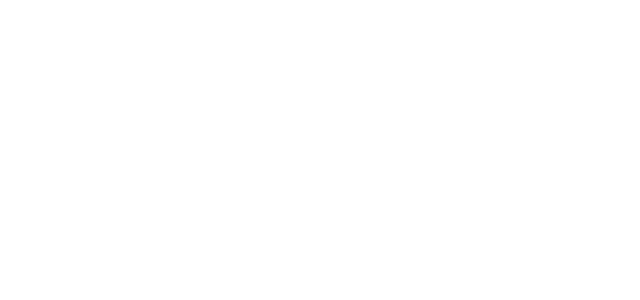
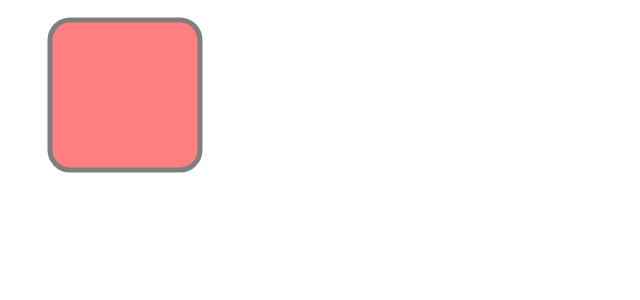
Before and after one commit to DeokCho/practiced3lib, a React (Create React App) app: page / in a window 1280 px wide. Shown: the top 300 px of the page, without its empty margins (0-640 px from the left). Built offline with nearby package versions, Linux system fonts and the light colour scheme.

Commit message:
svg Component 생성

```diff
--- a/package.json
+++ b/package.json
@@ -6,6 +6,7 @@
     "@testing-library/jest-dom": "^5.16.0",
     "@testing-library/react": "^11.2.7",
     "@testing-library/user-event": "^12.8.3",
+    "d3": "^7.1.1",
     "react": "^17.0.2",
     "react-dom": "^17.0.2",
     "react-scripts": "4.0.3",
--- a/src/App.js
+++ b/src/App.js
@@ -1,5 +1,14 @@
-function App() {
- return <div></div>;
-}
+import React from "react";
+
+import PracticeSvg from "./pages/practicesvg/PracticeSvg";
+import PracticeD3Lib from "./pages/practiced3lib/PracticeD3Lib";
+
+const App = () => {
+ return (
+  <>
+   <PracticeSvg />
+  </>
+ );
+};
 
 export default App;
--- /dev/null
+++ b/src/pages/practiced3lib/PracticeD3Lib.tsx
@@ -0,0 +1,7 @@
+import React from "react";
+
+const PracticeD3Lib = () => {
+ return <div></div>;
+};
+
+export default PracticeD3Lib;
--- /dev/null
+++ b/src/pages/practicesvg/PracticeSvg.tsx
@@ -0,0 +1,27 @@
+import React from "react";
+
+const PracticeSvg = () => {
+ return (
+  <div>
+   <svg width="400" height="180">
+    <rect
+     x="50"
+     y="20"
+     rx="20"
+     ry="20"
+     width="150"
+     height="150"
+     style={{
+      fill: "red",
+      stroke: "black",
+      strokeWidth: 5,
+      opacity: 0.5,
+     }}
+     onClick={() => alert("In SVG")}
+    />
+   </svg>
+  </div>
+ );
+};
+
+export default PracticeSvg;
```
Also changed, not shown: 1 other file (tests, documents, lock files or other folders).
